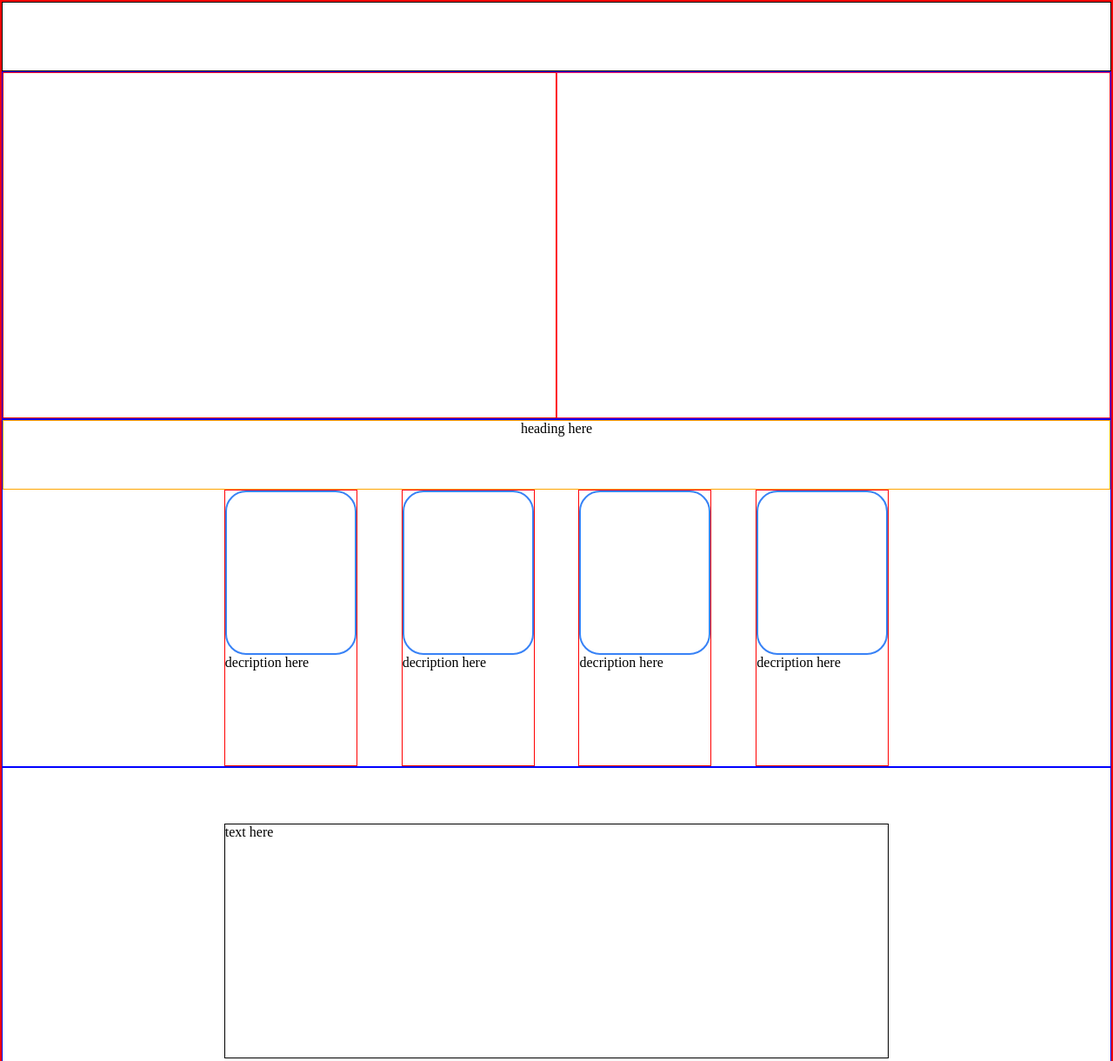
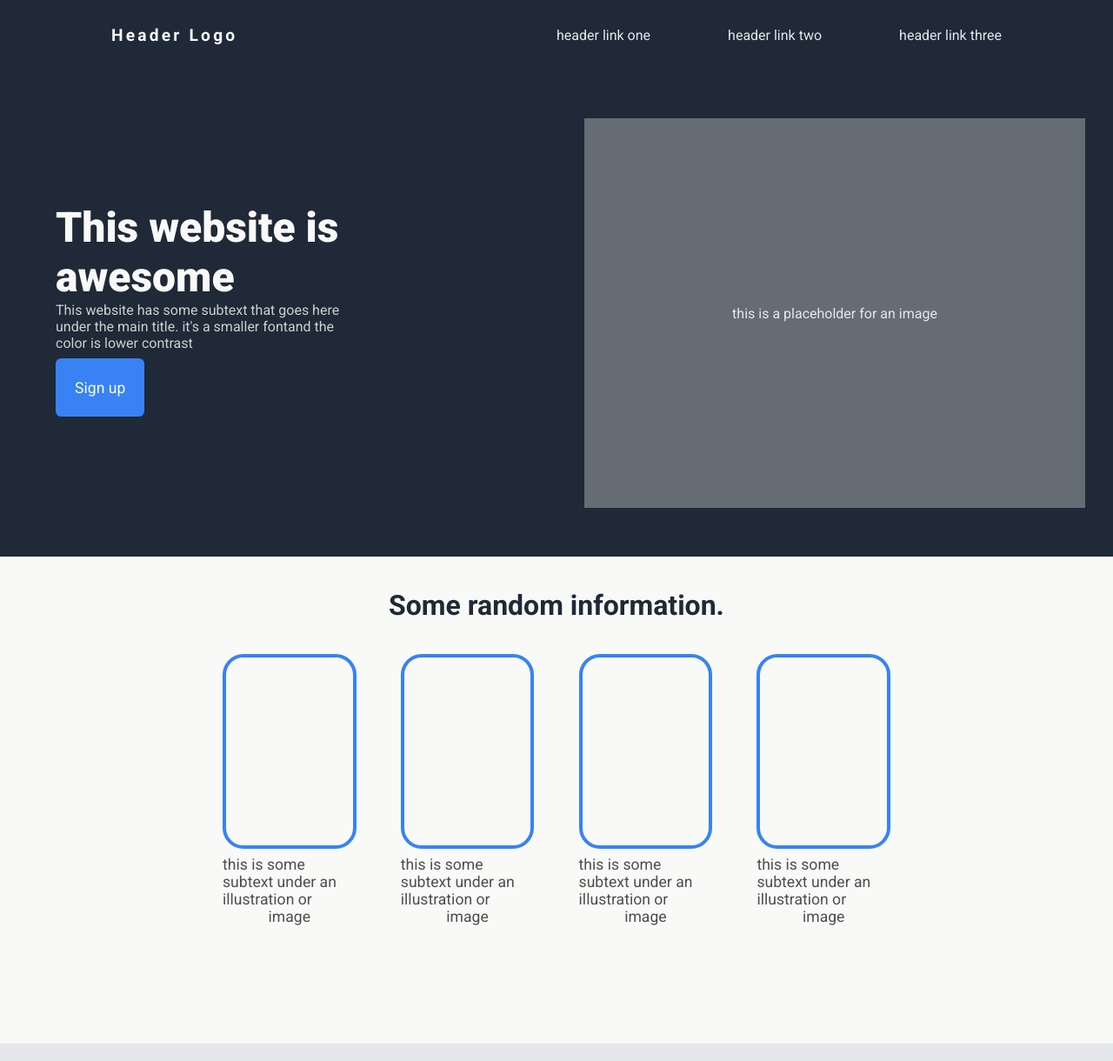
Before and after one commit to AWAIS0129/odin-landingPage, a plain HTML site: page index.html in a window 1280 px wide. Shown: the top 1220 px of the page at 87% size. Drawn offline with Linux system fonts and the light colour scheme.

Commit message:
landing page completed

```diff
--- a/index.html
+++ b/index.html
@@ -12,9 +12,18 @@
 
 
         <div class="nav-container">
-            <ul>
 
-            </ul>
+            <div class="logo">
+                <h3 class="logo-heading">header logo</h3>
+            </div>
+
+            <nav>
+                <ul>
+                    <li>header link one</li>
+                    <li>header link two</li>
+                    <li>header link three</li>
+                </ul>
+            </nav>
         </div>
 
         <div class="container container-1">
@@ -22,10 +31,22 @@
 
             <div class="section section-1">
 
+                <div class="content-box">
+                    <h1>This website is awesome</h1>
 
+                    <p>This website has some subtext that goes here under the main title. it's a smaller fontand the color is lower contrast</p>
+
+                    <button class="btn">
+                    Sign up
+                    </button>
+                </div>
             </div>
+
+
             <div class="section section-2">
-
+                <div class="img-placeholder">
+                   <p>this is a placeholder for an image</p>
+                </div>
 
             </div>
 
@@ -36,7 +57,7 @@
         <div class="container container-2">
 
             <div class="heading">
-                heading here
+                <h1>Some random information.</h1>
             </div>
             <div class="content-box">
                 <div class="box">
@@ -46,7 +67,7 @@
                     </div>
 
                     <div class="description">
-                        decription here
+                        <p>this is some subtext under an illustration or image</p>
                     </div>
 
                 </div>
@@ -57,7 +78,7 @@
                     </div>
 
                     <div class="description">
-                        decription here
+                        <p>this is some subtext under an illustration or image</p>
                     </div>
 
                 </div>
@@ -68,7 +89,7 @@
                     </div>
 
                     <div class="description">
-                        decription here
+                        <p>this is some subtext under an illustration or image</p>
                     </div>
 
                 </div>
@@ -79,7 +100,7 @@
                     </div>
 
                     <div class="description">
-                        decription here
+                        <p>this is some subtext under an illustration or image</p>
                     </div>
 
                 </div>
@@ -93,7 +114,7 @@
             <div class="text-area">
 
                 <p class="text">
-                    text here
+                    This is an inspiring quote, or a testimonial from a cutomer. Maybe it's just filling up space or maybe people will actually read it. Who knows? All i know is that it looks nice
                 </p>
 
             </div>
@@ -108,11 +129,11 @@
                 <div class="description">
 
                     <div class="heading">
-                       heading here
+                      <h3>Call to action! it's time!</h3>
                     </div>
 
                     <div class="text">
-                        text here
+                       <p> Sign up for our product by clicking that button right over there!</p>
                     </div>
                 </div>
 
@@ -120,7 +141,7 @@
 
                 <div class="btn-box">
                     <button class="btn">
-                        sign up
+                        Sign up
                     </button>
                 </div>
 
@@ -131,7 +152,7 @@
         <div class="footer">
             <div class="foot-notes">
                 <p class="text">
-                    foot notes here
+                    Copyright &#169; Muhammad Awais - 2025
                 </p>
             </div>
                 <p></p>
--- a/styles.css
+++ b/styles.css
@@ -1,50 +1,127 @@
+@import url('https://fonts.googleapis.com/css2?family=Roboto:ital,wght@0,100..900;1,100..900&display=swap');
 *{
     margin: 0;
     padding: 0;
     box-sizing: border-box;
+    font-family: Roboto;
 
+}
+body{
+    background-color: #cecece;
 }
 
 .main-page{
-    border: 2px solid red;
     width: 100%;
-
     display: flex;
     flex-direction: column;
+    background-color: #f9faf8;
 
 }
 
 
 .nav-container{
-    border: 1px solid black;
+    background-color: #1f2937;
     height: 10vh;
+    display: flex;
+    justify-content: center;
+    align-items: center;
+}
+
+.nav-container .logo{
+    color: #f9faf8;
+    width: 40%;
+}
+
+.nav-container .logo .logo-heading{
+    letter-spacing:0.2rem;
+    font-size: 1.2rem;
+    text-transform: capitalize;
+}
+.nav-container nav{
+    width: 40%;
+}
+.nav-container nav ul{
+    display: flex;
+    justify-content: space-between;
+
+}
+.nav-container nav ul li{
+    list-style-type: none;
+    color: #e5e7eb;
+}
+.nav-container nav ul li:hover{
+    cursor: pointer;
 }
 
 
 .container{
-    border:1px solid blue;
-    height: 50vh;
+    height: 70vh;
     display: flex;
 }
 
-.footer{
-    border: 1px solid green;
-    height: 10vh;
+
+
+.container-1 .section{
+    width:50%;
+    background-color: #1f2937;
 }
 
 
-.section{
-    width:50%;
+.container-1 .section-1{
+    display: flex;
+    justify-content: center;
+    flex-direction: column;
+    align-items: center;
+
+}
+.container-1 .section .content-box{
+    width: 80%;
+    height: 80%;
+    display: flex;
+    flex-direction: column;
+    justify-content: center;
+
+
 }
 
-
-.section-1{
-    border: 1px solid red;
+.container-1 .section .content-box h1{
+    color:#f9faf8;
+    font-weight: 900;
+    font-size: 48px;
+    width: 70%;
+}
+.container-1 .section .content-box p{
+    width: 70%;
+    font-weight: 18px;
+    color:#cecece;
 }
 
-
-.section-2{
-    border: 1px solid rgb(253, 14, 66);
+.btn{
+    width: 20%;
+    height: 15%;
+    border-radius: 0.4rem;
+    border:none;
+    color: #f9faf8;
+    background-color: #3882f6;
+    margin: 0.5rem 0;
+    font-size: 1.1rem;
+}
+.btn:hover{
+    cursor: pointer;
+}
+.container-1 .section-2{
+    display: flex;
+    justify-content: center;
+    align-items: center;
+}
+.container-1 .section-2 .img-placeholder{
+    width: 90%;
+    height: 80%;
+    background-color: #cecece67;
+    color:#e5e7eb;
+    display: flex;
+    justify-content: center;
+    align-items: center;
 }
 
 .container-2{
@@ -53,11 +130,13 @@
 
 
 .container-2 .heading{
-    border:1px solid orange;
     height: 20%;
     display: flex;
     justify-content: center;
+    align-items: center;
+    color: #1f2937  ;
 }
+
 
 .container-2 .content-box{
     height: 80%;
@@ -71,28 +150,39 @@
 .box{
     height: 100%;
     width: 20%;
-    border:1px solid red
 }
 .box .frame{
     width: 100%;
-    height: 60%;
-    border:2px solid #3882f6;
+    height: 50%;
+    border:4px solid #3882f6;
     border-radius: 1.5rem;
 }
 .box .description{
     width: 100%;
     height: 40%;
+    color:#414141ee;
+    font-size: 1.1rem;
+    text-align-last: center;
+    margin: 0.5rem 0 0 0;
 }
 
 .container-3{
     justify-content: center;
+    align-items: center;
     padding: 4rem 0;
+    background-color: #e5e7eb;
 }
 
 .container-3 .text-area{
     width:60%;
     height: 100%;
-    border: 1px solid black;
+    font-size: 36px;
+    color: #1f2937;
+    font-style: italic;
+    font-weight: 300;
+    display: flex;
+    justify-content: center;
+    align-items: center;
 }
 
 /* .text{
@@ -109,7 +199,8 @@
 .container-4 .section{
     width: 70%;
     height: 40%;
-    border: 1px solid blue;
+    background-color: #166efa;
+    border-radius: 1rem;
     display: flex;
     justify-content: center;
     align-items: center;
@@ -121,21 +212,44 @@
     flex-direction: column;
 }
 
+.container-4 .section .description .heading{
+    color: #f9faf8;
+}
+.container-4 .section .description .text{
+    color: #e5e7eb;
+}
+
 .container-4 .section .btn-box{
-    width: 20%;
+    width: 15%;
     display: flex;
     justify-content: center;
     align-items: center;
 }
+.container-4 .section .btn-box .btn{
+    width: 100%;
+    padding: 0.3rem 2rem ;
+    color: #f9faf8;
+    background-color: inherit;
+    border: 2px solid #f9faf8;
+    font-weight: bold;
+    font-size: large;
+
+}
 
 
 .footer{
+    height: 10vh;
+    background-color: #1f2937;
     display: flex;
     justify-content: center;
     align-items: center;
 }
 
 .foot-notes{
-    width: 20%;
+    color: #f9faf8;
+    width: 30%;
     height: 70%;
+    display: flex;
+    justify-content: center;
+    align-items: center;
 }
```
